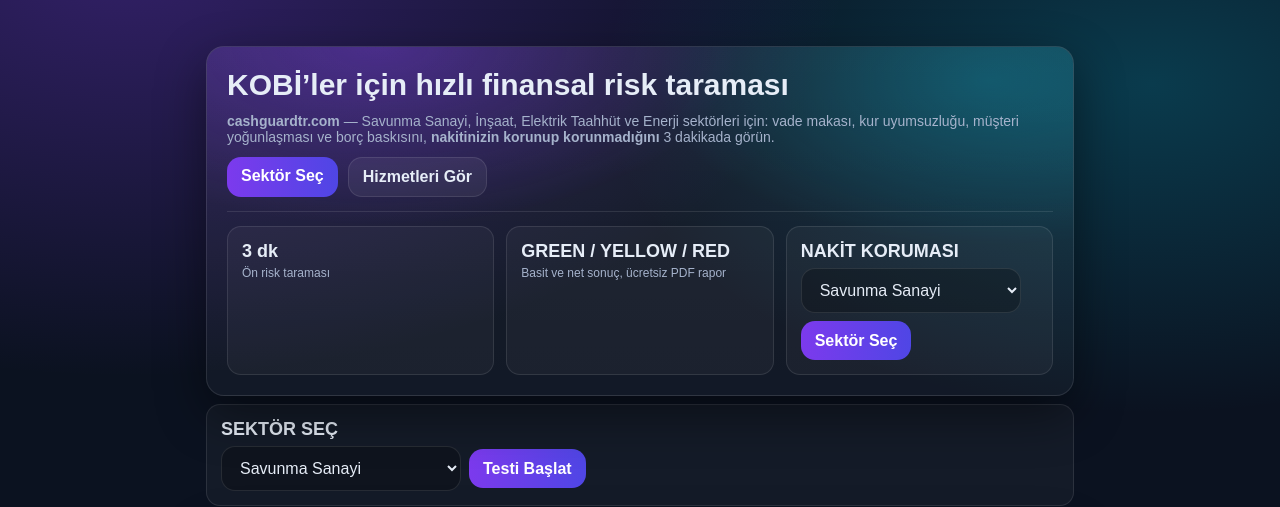
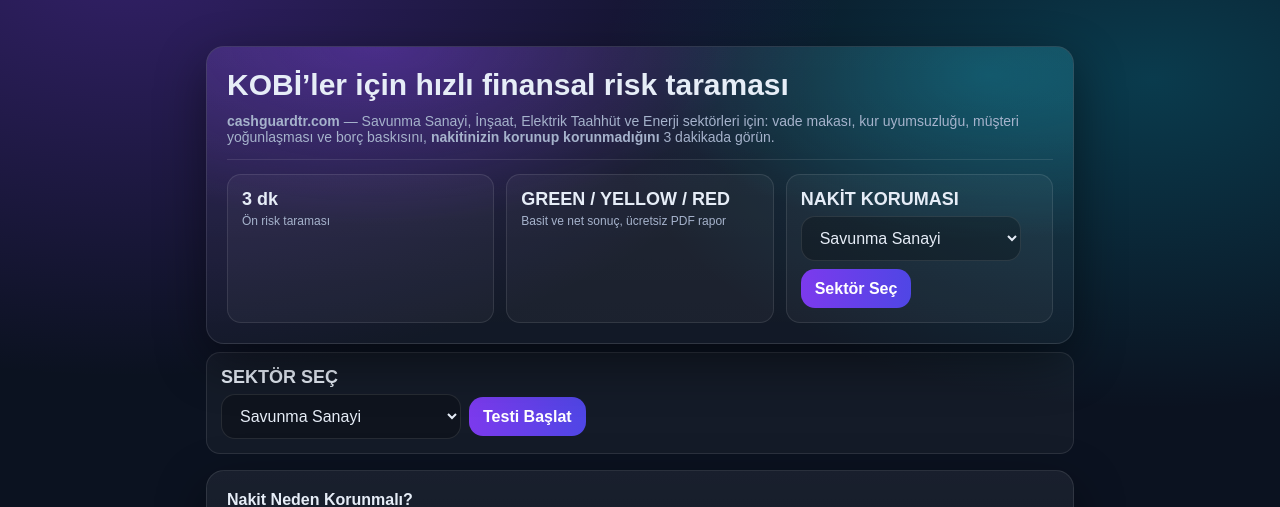
Before and after one commit to osmanekinci26/cashguardtr, a FastAPI app: page / in a window 1280 px wide. Shown: the part 43-550 px from the top of the page. Run offline with FastAPI, Linux system fonts and the light colour scheme.

Commit message:
remove hero action buttons under main heading

```diff
--- a/app/templates/index.html
+++ b/app/templates/index.html
@@ -10,10 +10,7 @@
   vade makası, kur uyumsuzluğu, müşteri yoğunlaşması ve borç baskısını, <strong>nakitinizin korunup korunmadığını</strong> 3 dakikada görün.
     </p>
 
-    <div class="hero-actions">
-      <a class="btn" href="#sector">Sektör Seç</a>
-      <a class="btn secondary" href="/services">Hizmetleri Gör</a>
-    </div>
+
 
     <hr>
 
```
